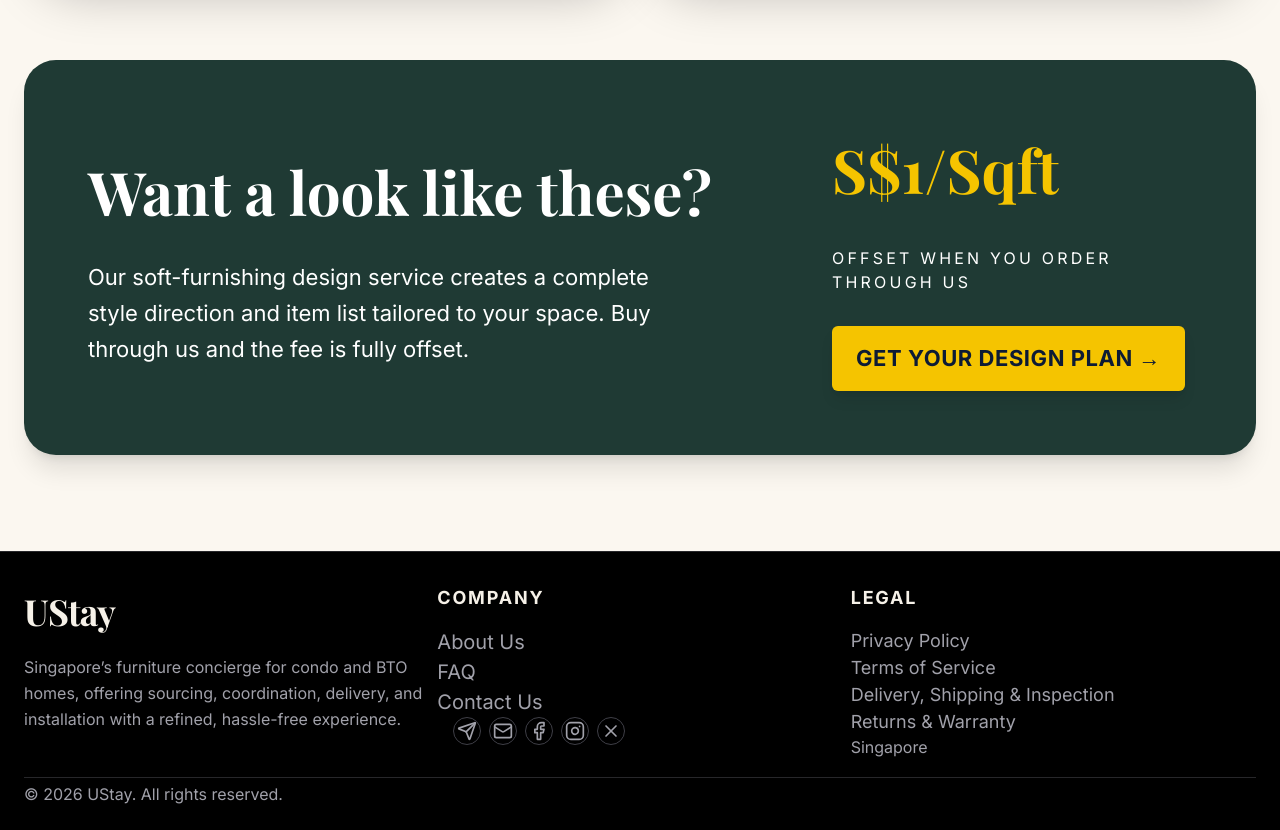
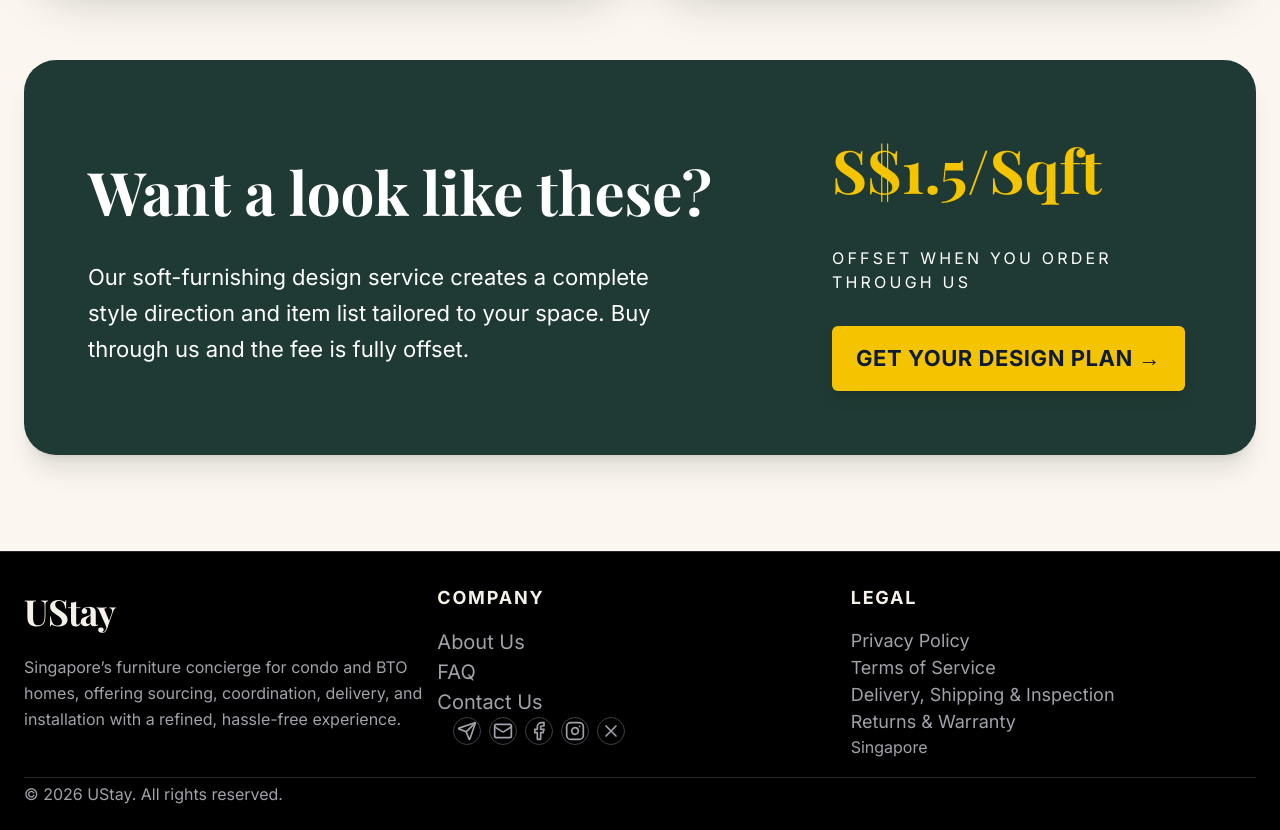
Before and after one commit to UstaySG/website, a React (Vite) app: page / in a window 1280 px wide. Shown: the part 4260-5090 px from the top of the page. Built offline with nearby package versions, Linux system fonts and the light colour scheme; a web font is replaced by a local one.

Commit message:
design fee to 1.5/sqft

```diff
--- a/src/App.tsx
+++ b/src/App.tsx
@@ -706,7 +706,7 @@ const OurWork = () => {
           {/* Right */}
           <div className="w-1/3 flex flex-col items-start gap-8">
             <div className="font-title font-serif font-bold text-[#F5C400]">
-              S$1/Sqft
+              S$1.5/Sqft
             </div>
 
             <div className="font-slabel uppercase tracking-[0.2em] text-white">
```
